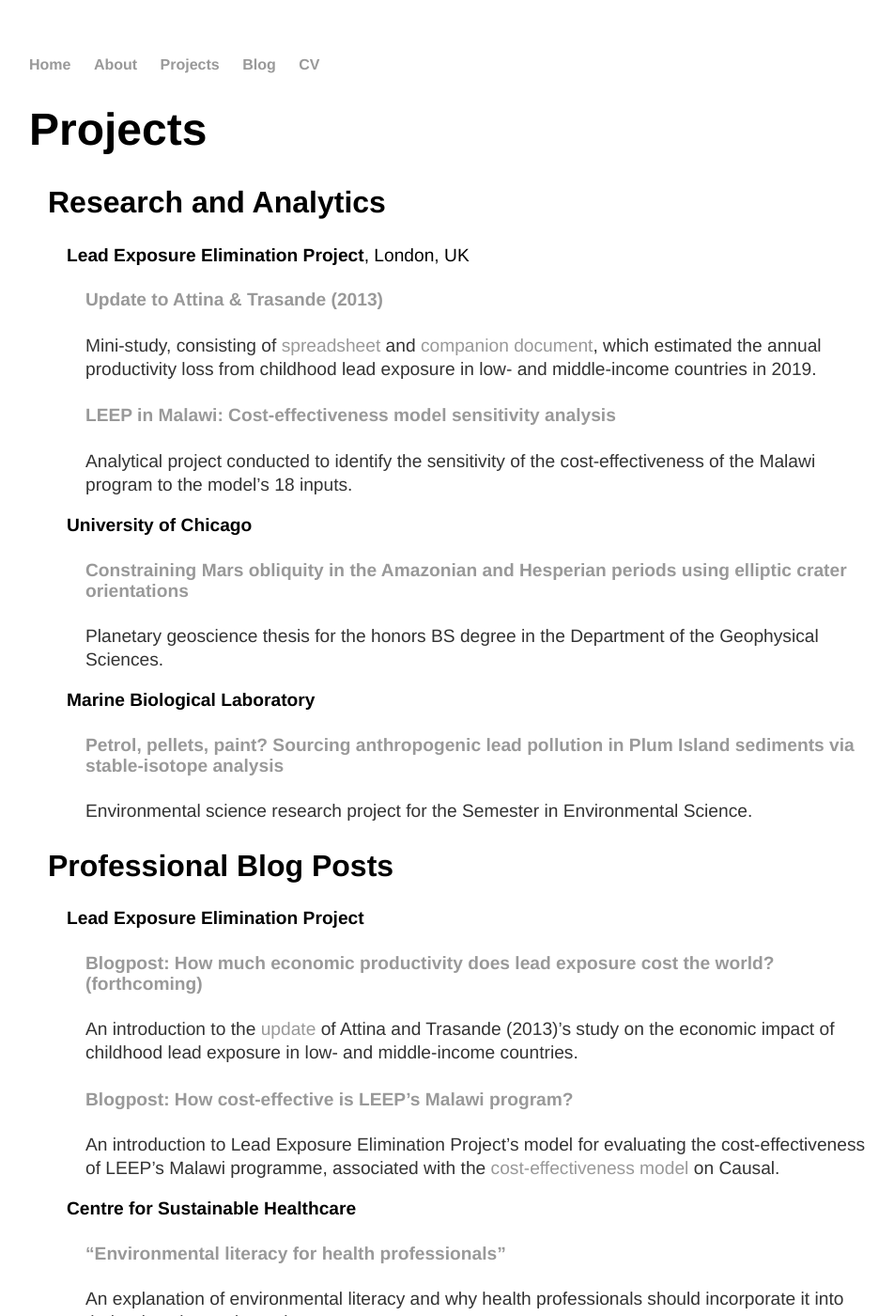
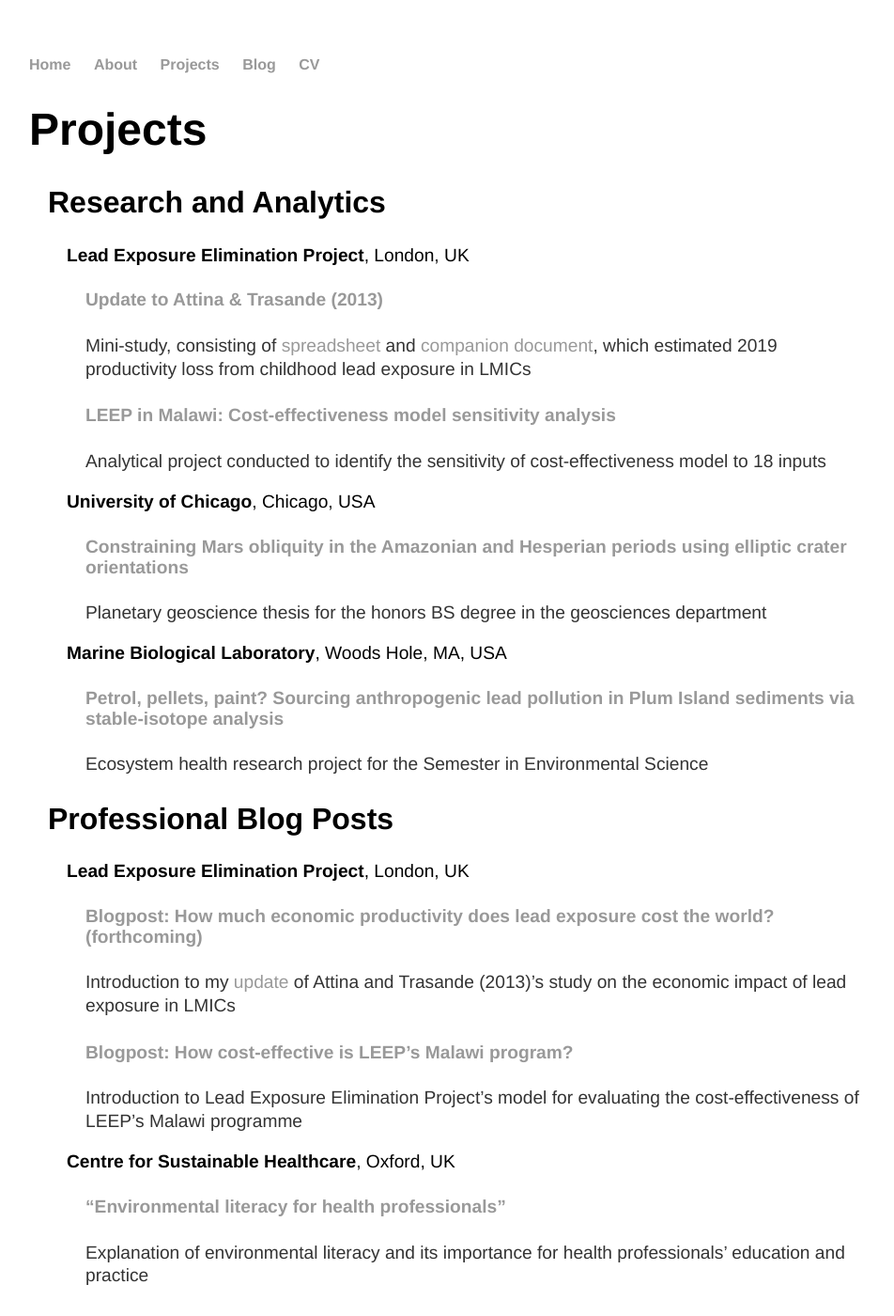
Before and after one commit to y-james-hu/y-james-hu.github.io, a Jekyll site: the page built from projects/index.html, in a window 1280 px wide and 1400 px high. Shown: the whole window at 94% size, without its empty margins (161-1113 px from the left). Built offline with Jekyll 4.4.1, drawn with Linux system fonts in a browser that asks for light colours; some of the changed text lies outside the part shown.

Commit message:
Update index.html

```diff
--- a/projects/index.html
+++ b/projects/index.html
@@ -9,54 +9,54 @@
     <h3 style="margin-left: 40px">Lead Exposure Elimination Project<span style="font-weight:normal">, London, UK</span></h3>
 
       <h4 style="margin-left: 60px"><a id="update"></a><a href = "https://docs.google.com/spreadsheets/d/1oN_TgsWeoFN42BUKCOqsFYBwuOxj6R38pZg5dabc-ro/edit">Update to Attina & Trasande (2013)</a></h4>
-      <p style="margin-left: 60px">Mini-study, consisting of <a href = "https://docs.google.com/spreadsheets/d/1oN_TgsWeoFN42BUKCOqsFYBwuOxj6R38pZg5dabc-ro/edit">spreadsheet</a> and <a href = "https://docs.google.com/document/d/1LI72TXg3t9o6dAc4DSt4SnHdtvDhJhZtBt65Uy-uzRA/edit">companion document</a>, which estimated the annual productivity loss from childhood lead exposure in low- and middle-income countries in 2019.</p>
+      <p style="margin-left: 60px">Mini-study, consisting of <a href = "https://docs.google.com/spreadsheets/d/1oN_TgsWeoFN42BUKCOqsFYBwuOxj6R38pZg5dabc-ro/edit">spreadsheet</a> and <a href = "https://docs.google.com/document/d/1LI72TXg3t9o6dAc4DSt4SnHdtvDhJhZtBt65Uy-uzRA/edit">companion document</a>, which estimated 2019 productivity loss from childhood lead exposure in LMICs</p>
 
       <h4 style="margin-left: 60px"><a href = "https://docs.google.com/spreadsheets/d/1U2zACVqx7oGvMF7_BJeP5dbBAhpT6v0E1zLIDxdxOUA/edit?usp=sharing">LEEP in Malawi: Cost-effectiveness model sensitivity analysis</a></h4>
-      <p style="margin-left: 60px">Analytical project conducted to identify the sensitivity of the cost-effectiveness of the Malawi program to the model’s 18 inputs.</p>
+      <p style="margin-left: 60px">Analytical project conducted to identify the sensitivity of cost-effectiveness model to 18 inputs</p>
 
-    <h3 style="margin-left: 40px">University of Chicago</h3>
+    <h3 style="margin-left: 40px">University of Chicago<span style="font-weight:normal">, Chicago, USA</span></h3>
 
       <h4 style="margin-left: 60px"><a href = "https://www.academia.edu/78676788/Constraining_Mars_obliquity_in_the_Amazonian_and_Hesperian_periods_using_elliptic_crater_orientations">Constraining Mars obliquity in the Amazonian and Hesperian periods using elliptic crater orientations</a></h4>
-      <p style="margin-left: 60px">Planetary geoscience thesis for the honors BS degree in the Department of the Geophysical Sciences.</p>
+      <p style="margin-left: 60px">Planetary geoscience thesis for the honors BS degree in the geosciences department</p>
 
-    <h3 style="margin-left: 40px">Marine Biological Laboratory</h3>
+    <h3 style="margin-left: 40px">Marine Biological Laboratory<span style="font-weight:normal">, Woods Hole, MA, USA</span></h3>
 
       <h4 style="margin-left: 60px"><a href = "https://www.academia.edu/71562182/Petrol_pellets_paint_Sourcing_anthropogenic_lead_pollution_in_Plum_Island_sediments_via_stable_isotope_analysis">Petrol, pellets, paint? Sourcing anthropogenic lead pollution in Plum Island sediments via stable-isotope analysis</a></h4>
-      <p style="margin-left: 60px">Environmental science research project for the Semester in Environmental Science.</p>
+      <p style="margin-left: 60px">Ecosystem health research project for the Semester in Environmental Science</p>
 
   <h2 style="margin-left: 20px">Professional Blog Posts</h2>
 
-    <h3 style="margin-left: 40px">Lead Exposure Elimination Project</p>
+    <h3 style="margin-left: 40px">Lead Exposure Elimination Project<span style="font-weight:normal">, London, UK</span></p>
 
-      <h4 style="margin-left: 60px"><a href = "https://docs.google.com/document/d/11-mNIICvrKy0xgzrku1EvnTgVJUMtkFL9xzb9BODAwM/edit?usp=sharing">Blogpost: How much economic productivity does lead exposure cost the world? (forthcoming)</a></h4>
-      <p style="margin-left: 60px">An introduction to the <a href = "#update">update</a> of Attina and Trasande (2013)’s study on the economic impact of childhood lead exposure in low- and middle-income countries.</p>
+      <h4 style="margin-left: 60px"><a href = "#">Blogpost: How much economic productivity does lead exposure cost the world? (forthcoming)</a></h4>
+      <p style="margin-left: 60px">Introduction to my <a href = "#update">update</a> of Attina and Trasande (2013)’s study on the economic impact of lead exposure in LMICs</p>
 
       <h4 style="margin-left: 60px"><a href = "https://leadelimination.org/malawi_cost-effectiveness_intro/">Blogpost: How cost-effective is LEEP’s Malawi program?</a></h4>
-      <p style="margin-left: 60px">An introduction to Lead Exposure Elimination Project’s model for evaluating the cost-effectiveness of LEEP’s Malawi programme, associated with the <a href = "https://my.causal.app/models/61262">cost-effectiveness model</a> on Causal.</p>
+      <p style="margin-left: 60px">Introduction to Lead Exposure Elimination Project’s model for evaluating the cost-effectiveness of LEEP’s Malawi programme</p>
 
-    <h3 style="margin-left: 40px">Centre for Sustainable Healthcare</p>
+    <h3 style="margin-left: 40px">Centre for Sustainable Healthcare<span style="font-weight:normal">, Oxford, UK</span></p>
 
       <h4 style="margin-left: 60px"><a href="https://sustainablehealthcare.org.uk/blog/environmental-literacy-health-professionals">“Environmental literacy for health professionals”</a></h4>
-      <p style="margin-left: 60px">An explanation of environmental literacy and why health professionals should incorporate it into their education and practice.</p>
+      <p style="margin-left: 60px">Explanation of environmental literacy and its importance for health professionals’ education and practice</p>
 
   <h2 style="margin-left: 20px">Other</h2>
 
-    <h3 style="margin-left: 40px">Lead Exposure Elimination Project</p>
+    <h3 style="margin-left: 40px">Lead Exposure Elimination Project<span style="font-weight:normal">, London, UK</span></p>
 
       <h4 style="margin-left: 60px"><a href = "https://leadelimination.org/">Website homepage</a></h4>
-      <p style="margin-left: 60px">Copywriting and redesign of website homepage.</p>
+      <p style="margin-left: 60px">Copywriting and redesign of website homepage</p>
 
-    <h3 style="margin-left: 40px">University of Chicago Effective Altruism</h3>
+    <h3 style="margin-left: 40px">University of Chicago Effective Altruism<span style="font-weight:normal">, Chicago, USA</span></h3>
 
       <h4 style="margin-left: 60px"><a href = "https://www.uchicagoea.org/">Website</a></h4>
-      <p style="margin-left: 60px">Conception, copywriting, design, monitoring, and maintenance of website.</p>
+      <p style="margin-left: 60px">Conception, copywriting, design, monitoring, and maintenance of website</p>
 
-    <h3 style="margin-left: 40px">WildBound</p>
+    <h3 style="margin-left: 40px">WildBound<span style="font-weight:normal">, Beijing, China</span></p>
 
       <h4 style="margin-left: 60px"><a href = "http://wildbound.earth/index.php">Website</a></h4>
-      <p style="margin-left: 60px">Copywriting and design of bilingual website.</p>
+      <p style="margin-left: 60px">Copywriting and design of bilingual website</p>
 
-    <h3 style="margin-left: 40px"><em>The Confucian</em> Magazine</p>
+    <h3 style="margin-left: 40px"><em>The Confucian</em> Magazine<span style="font-weight:normal">, Chengdu, China</span></p>
 
       <h4 style="margin-left: 60px"><a href = "https://drive.google.com/file/d/168CAySzIR9w_eM6OkbqTaDyydKuoHRqk/view">Issue 6</a></h4>
-      <p style="margin-left: 60px">Direction and editing of high school feature and literary magazine.</p>
+      <p style="margin-left: 60px">Direction and editing of high school feature and literary magazine</p>
```
